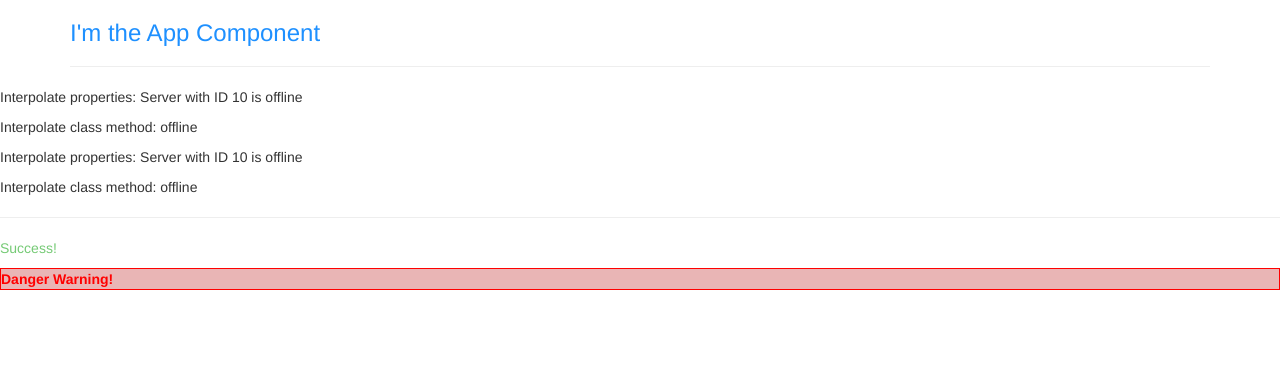
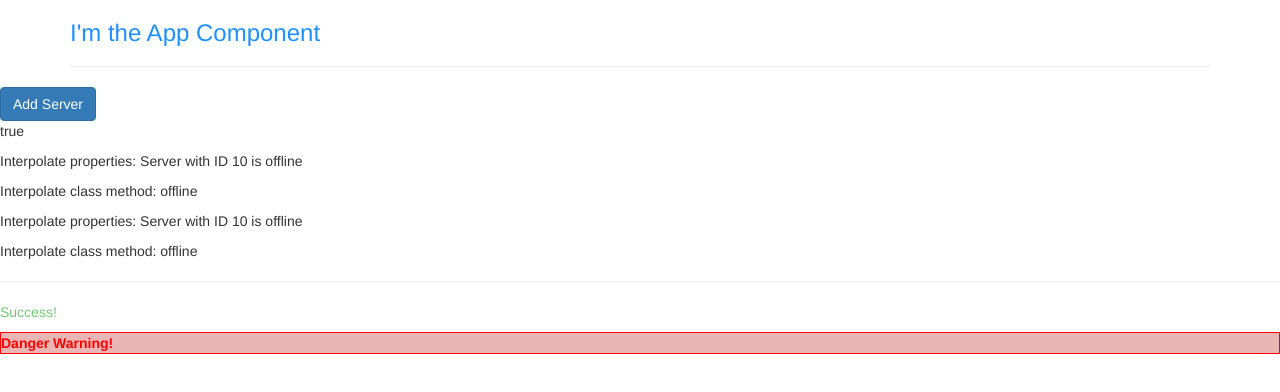
Before and after one commit to nccandiotti/angular-the-complete-guide, an Angular app: page / in a window 1280 px wide. Shown: the top 392 px of the page. Built offline with nearby package versions, Linux system fonts and the light colour scheme.

Commit message:
property binding

```diff
--- a/src/app/servers/servers.component.html
+++ b/src/app/servers/servers.component.html
@@ -1,2 +1,5 @@
+<button [disabled]="!allowNewServer" class="btn btn-primary">Add Server</button>
+<!-- <p>{{ allowNewServer }}</p> -->
+<p [innerText]="allowNewServer"></p>
 <app-server></app-server>
 <app-server> </app-server>
--- a/src/app/servers/servers.component.ts
+++ b/src/app/servers/servers.component.ts
@@ -2,11 +2,16 @@ import { Component, OnInit } from '@angular/core';
 
 @Component({
   selector: 'app-servers',
-  template: '<app-server></app-server><app-server></app-server>',
+  templateUrl: './servers.component.html',
   styleUrls: ['./servers.component.css'],
 })
 export class ServersComponent implements OnInit {
-  constructor() {}
+  allowNewServer = false;
+  constructor() {
+    setTimeout(() => {
+      this.allowNewServer = true;
+    }, 2000);
+  }
 
   ngOnInit(): void {}
 }
```
Also changed, not shown: 1 other file (tests, documents, lock files or other folders).
